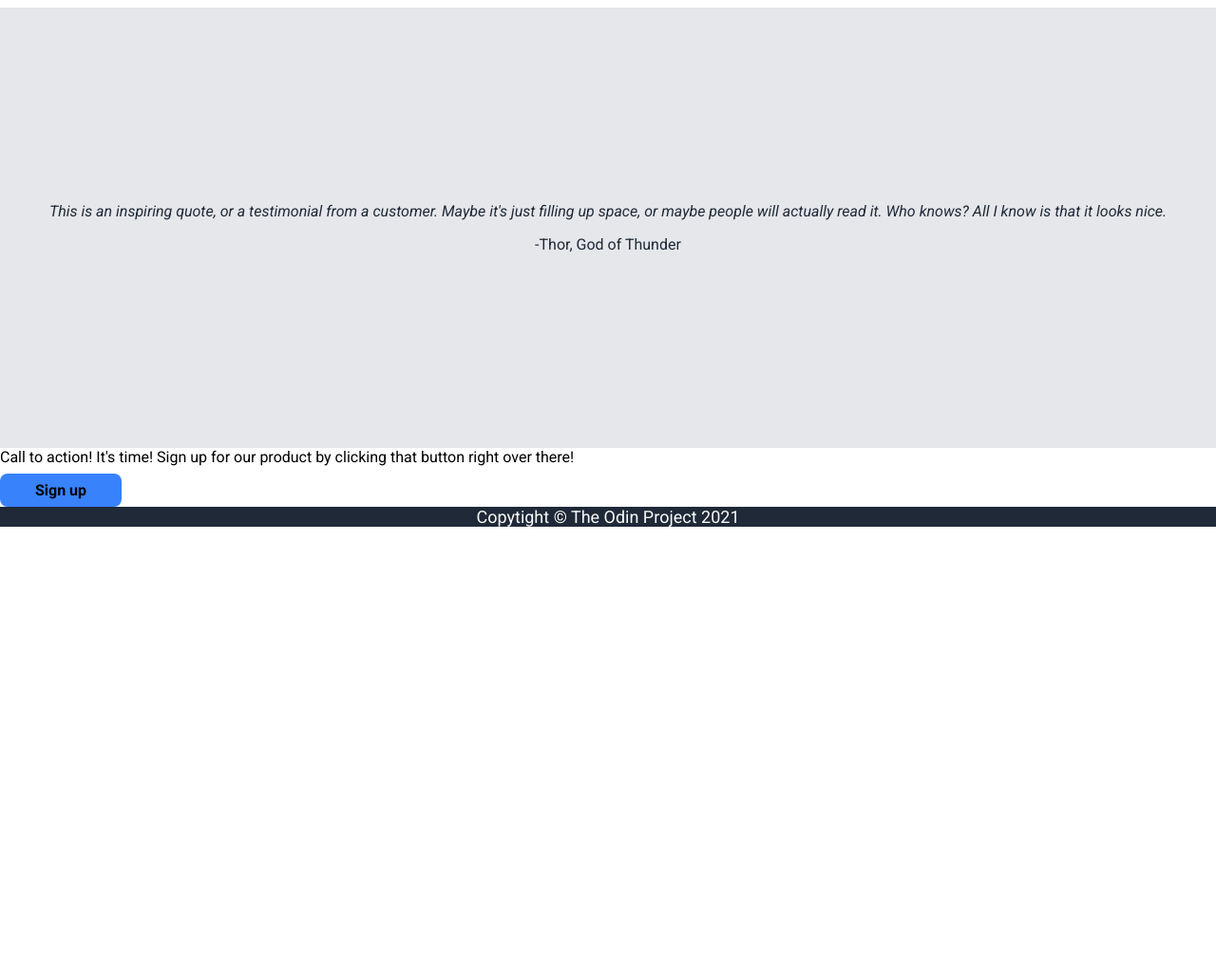
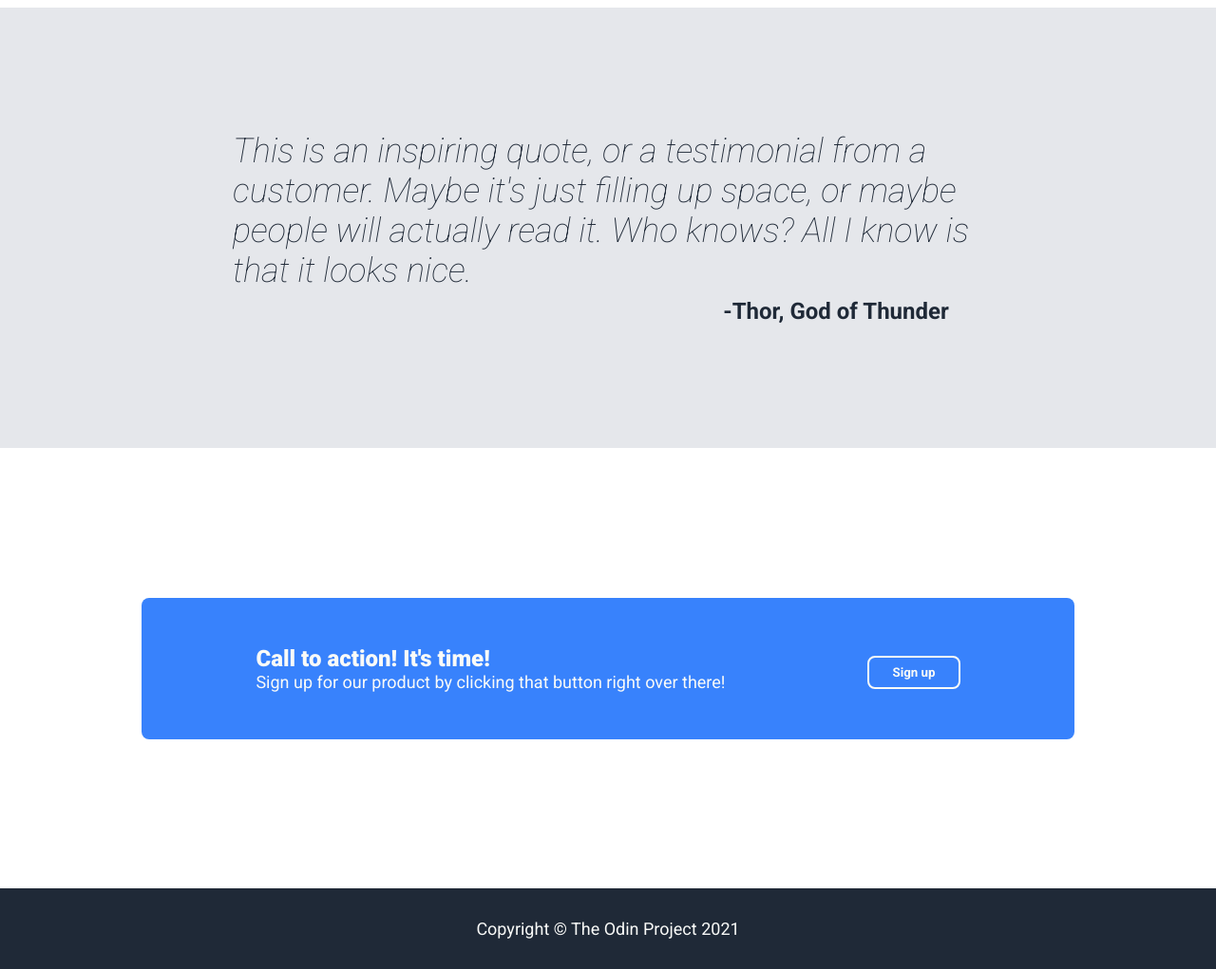
Before and after one commit to Chrisvb99/Landing-page, a plain HTML site: page index.html in a window 1280 px wide. Shown: the part 980-2001 px from the top of the page at 95% size. Before the commit the page ends 1535 px from the top, so only its background shows below. Drawn offline with Linux system fonts and the light colour scheme.

Commit message:
Complete all sections and finish all structure and designs to be personalised later

```diff
--- a/index.html
+++ b/index.html
@@ -25,7 +25,7 @@
             This website has some subtext that goes here under the
             main title. It's a smaller font and the color is lower contrast
           </div>
-          <div class="sign-up1 Hero-secondary-text">Sign up</div>
+          <button class="sign-up1 Hero-secondary-text">Sign up</button>
         </div>
         <img src="Mountain.jpg" alt="Mountain on lake" class="pic1">
       </div>
@@ -59,15 +59,15 @@
       <div class="section-4">
         <div class="sec4box">
           <div>
-            Call to action! It's time!
-            Sign up for our product by clicking that button right over there!
+            <h1>Call to action! It's time!</h1>
+            <div class="Hero-secondary-text">Sign up for our product by clicking that button right over there!</div>
           </div>
-          <div class="sign-up1">Sign up</div>
+          <button type="button" class="sign-up1">Sign up</button>
         </div>
       </div>
     </div>
     <div class="footer Hero-secondary-text">
-      Copytight © The Odin Project 2021
+      Copyright  ©  The Odin Project 2021
     </div>
   </div>
 </body>
--- a/style.css
+++ b/style.css
@@ -18,7 +18,7 @@ html, body, html * {
 
 .logo {
   color: #F9FAF8;
-  font-weight: 1000;
+  font-weight: 800;
   font-size: 24px;
 }
 
@@ -40,6 +40,7 @@ html, body, html * {
   justify-content: center;
   align-items: center;
   background-color: #1F2937;
+  padding: 32px;
 }
 
 .section-1 {
@@ -59,18 +60,18 @@ html, body, html * {
 
 .sign-up1 {
   background-color: #3882FC;
+  color: #F9FAF8;
   border: none;
   border-radius: 8px;
   padding: 8px 24px;
   margin-top: 8px;
   font-weight: bold;
-  width: 80px;
   text-align: center;
 }
 
 .pic1 {
   width: auto;
-  height: 200px;
+  height: 300px;
   /* flex: 1 0 auto; */
   border: #F9FAF8 solid;
   border-width: 1px;
@@ -88,7 +89,7 @@ html, body, html * {
 .information-header-text {
   color: #1F2937;
   font-size: 36px;
-  font-weight: 1000;
+  font-weight: 800;
   text-align: center;
   margin-bottom: 48px;
 }
@@ -113,6 +114,7 @@ html, body, html * {
   height: auto;
   width: 200px;
   display: block;
+  margin-bottom: 8px;
 }
 
 .item p {
@@ -126,29 +128,60 @@ html, body, html * {
   flex-direction: column;
   justify-content: center;
   align-items: center;
-  gap: 16px;
+  gap: 8px;
   height: 400px;
   padding: 32px 0px;
 }
 
 .quote-text {
   font-style: italic;
+  font-size: 36px;
+  max-width: 790px;
+  font-weight: 300;
+}
+
+.quote-person {
+  padding-left: 480px;
+  font-size: 24px;
+  font-weight: 700;
 }
 
 .section-4 {
   display: flex;
+  justify-content: center;
+  align-items: center;
+  height: 400px;
+  padding: 32px 0px;
+}
+
+.sec4box {
+  background-color: #3882FC;
+  border-radius: 8px;
+  display: flex;
+  padding: 50px 120px;
+  align-items: center;
+  gap: 150px;
+}
+
+.section-4 h1 {
+  color: #F9FAF8;
+  font-weight: 800;
+  font-size: 24px;
+}
+
+.section-4 .sign-up1 {
+  border: 2px solid #F9FAF8;
 }
 
 .Hero-main-text {
   color: #F9FAF8;
-  font-weight: 1000;
+  font-weight: 800;
   font-size: 48px;
 }
 
 .Hero-secondary-text {
   color: #F9FAF8;
   font-size: 18px;
-
 }
 
 ul {
```
